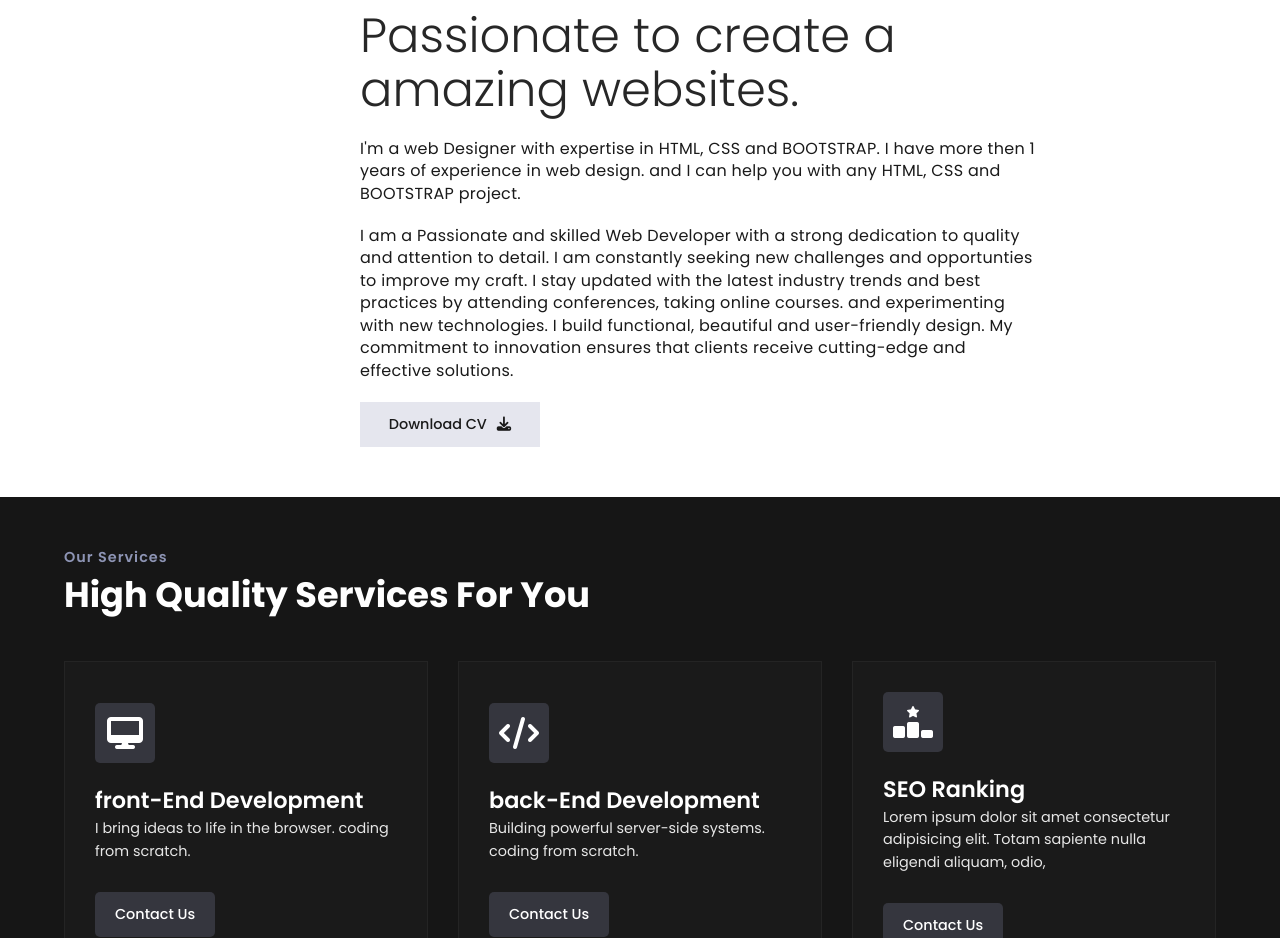
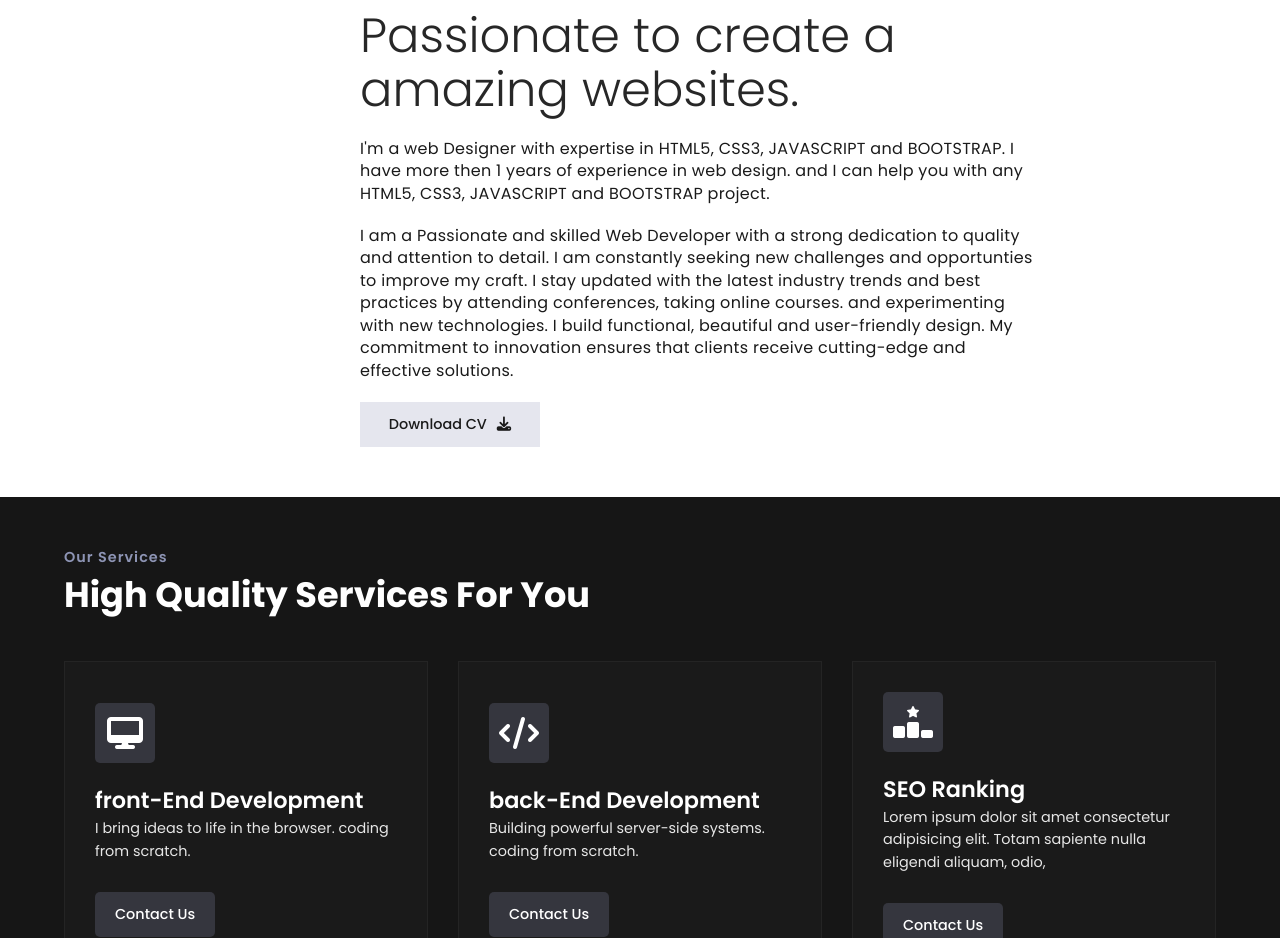
Before and after one commit to rashid1012/rashid, a plain HTML site: page index.html in a window 1280 px wide. Shown: the part 960-1898 px from the top of the page. Drawn offline with Linux system fonts and the light colour scheme.

Commit message:
Update index.html

```diff
--- a/index.html
+++ b/index.html
@@ -84,7 +84,7 @@
         <!-- Text -->
         <div class="about-text">
             <h3>Passionate to create a amazing websites.</h3>
-            <p>I'm a web Designer with expertise in HTML, CSS and BOOTSTRAP. I have more then 1 years of experience in web design. and I can help you with any HTML, CSS and BOOTSTRAP project.</p>
+            <p>I'm a web Designer with expertise in HTML5, CSS3, JAVASCRIPT and BOOTSTRAP. I have more then 1 years of experience in web design. and I can help you with any HTML5, CSS3, JAVASCRIPT and BOOTSTRAP project.</p>
 
             <p>I am a Passionate and skilled Web Developer with  a strong dedication to quality and attention to detail. I am constantly seeking new challenges and opportunties to improve my craft. I stay updated with the latest industry trends and best practices by attending conferences, taking online courses. and experimenting with new technologies. I build functional, beautiful and user-friendly design. My commitment to innovation ensures that clients receive cutting-edge and effective solutions.</p>
 
```
